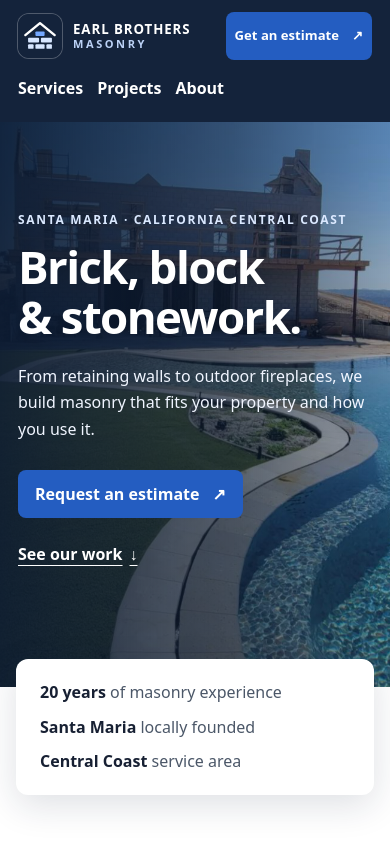
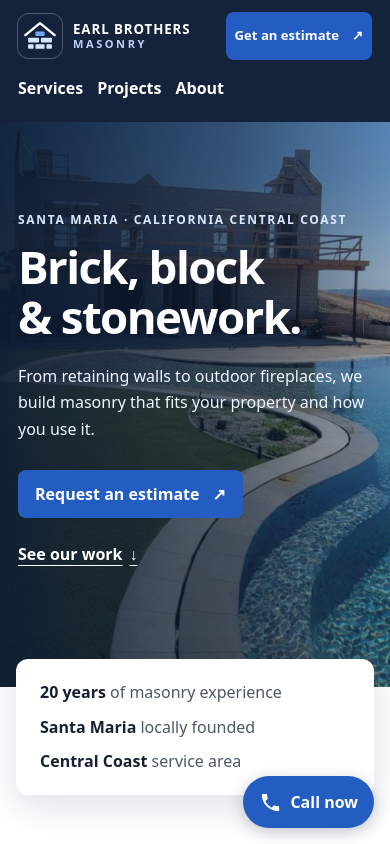
Before and after one commit to theoccultcorner/Earl-Brothers-Masonry, a Next.js app: page / in a window 390 px wide. Shown: the top 844 px of the page. Built offline with nearby package versions, Linux system fonts and the light colour scheme.

Commit message:
Style the floating call button for desktop and mobile

```diff
--- a/styles/site.css
+++ b/styles/site.css
@@ -113,3 +113,23 @@ footer { border-top: 1px solid var(--line); padding-block: 20px; }
     }
   }
 }
+
+.call-widget {
+  position: fixed;
+  right: max(16px, env(safe-area-inset-right));
+  bottom: max(16px, env(safe-area-inset-bottom));
+  z-index: 1;
+  display: flex;
+  align-items: center;
+  gap: 8px;
+  min-height: 52px;
+  padding: 0 16px;
+  border-radius: 999px;
+  background: var(--accent);
+  color: white;
+  font-weight: 750;
+  text-decoration: none;
+  box-shadow: 0 4px 16px #14233b40;
+}
+.call-widget:hover { background: #174593; }
+footer { padding-bottom: calc(84px + env(safe-area-inset-bottom)); }
```
